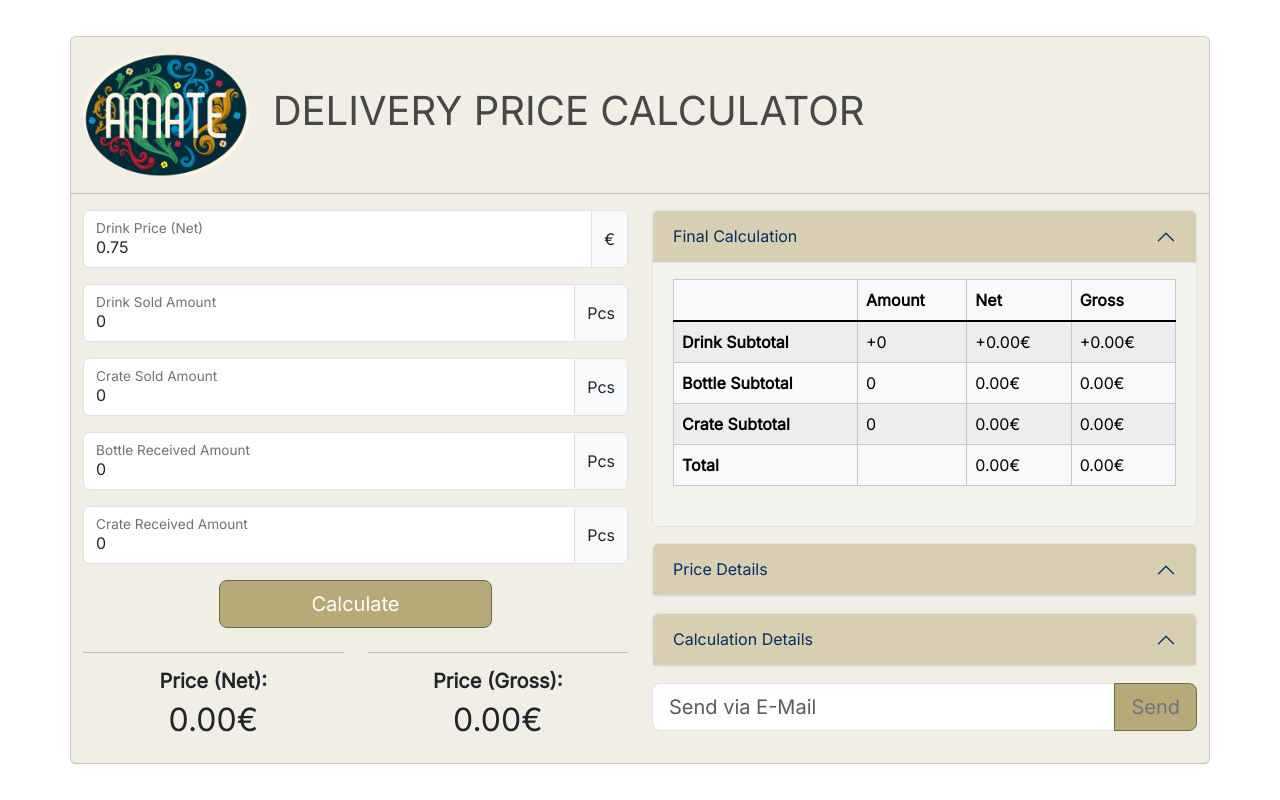
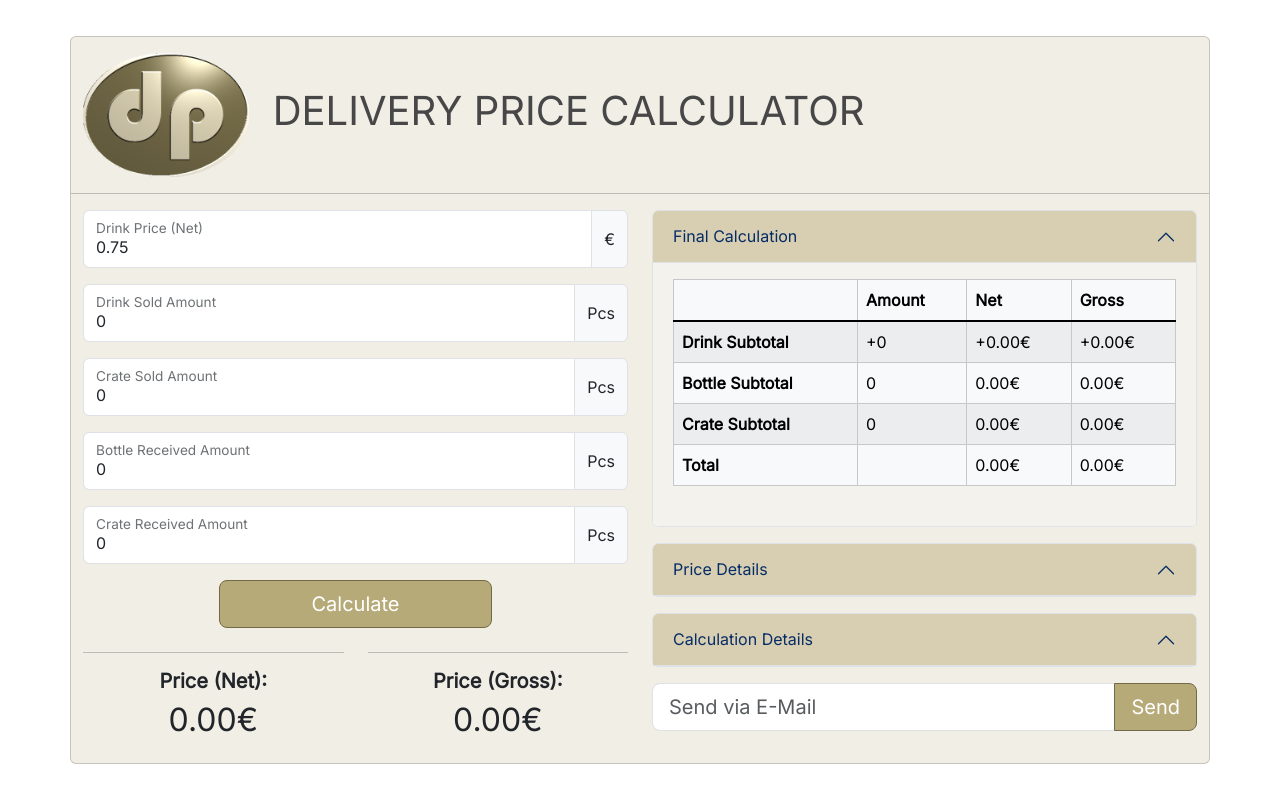
Before and after one commit to stefanbalaz/price_calculator, a React (Vite) app: page / in a window 1280 px wide. Built offline with nearby package versions, Linux system fonts and the light colour scheme.

Commit message:
logo button style fix

```diff
--- a/src/App.css
+++ b/src/App.css
@@ -45,3 +45,12 @@ h1 {
   border-color: #8d6254; /* Your custom border color when focused */
   box-shadow: 0 0 0 0.25rem rgba(104, 79, 71, 0.25); /* Your custom box shadow when focused */
 }
+
+.btn-outline-secondary {
+  --bs-btn-color: #ffffff;
+}
+
+.btn:disabled {
+  /*  background-color: #726947; */
+  color: #8d6254;
+}
```
Also changed, not shown: public/_amate_logo.png (added), public/amate_logo.png.
